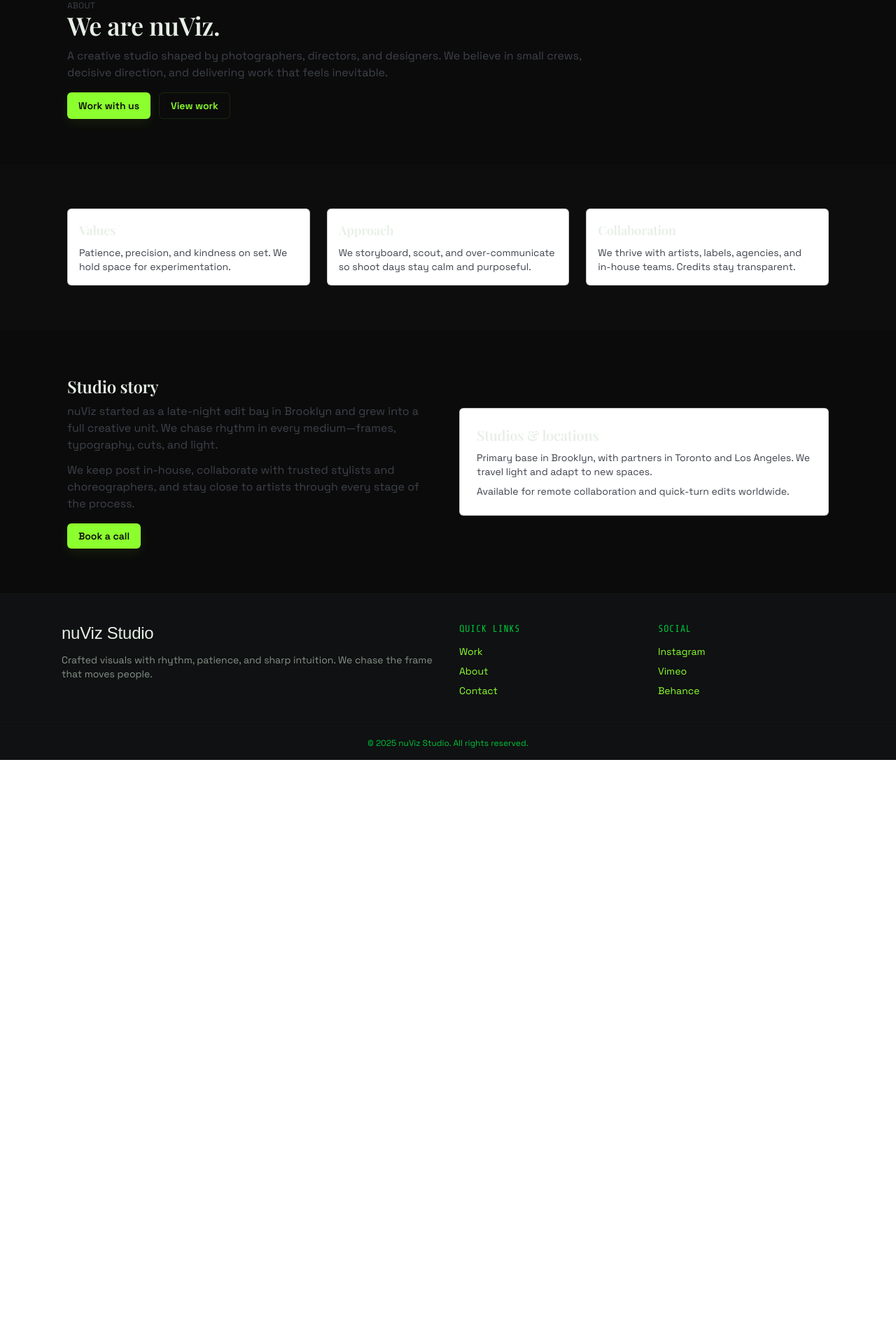
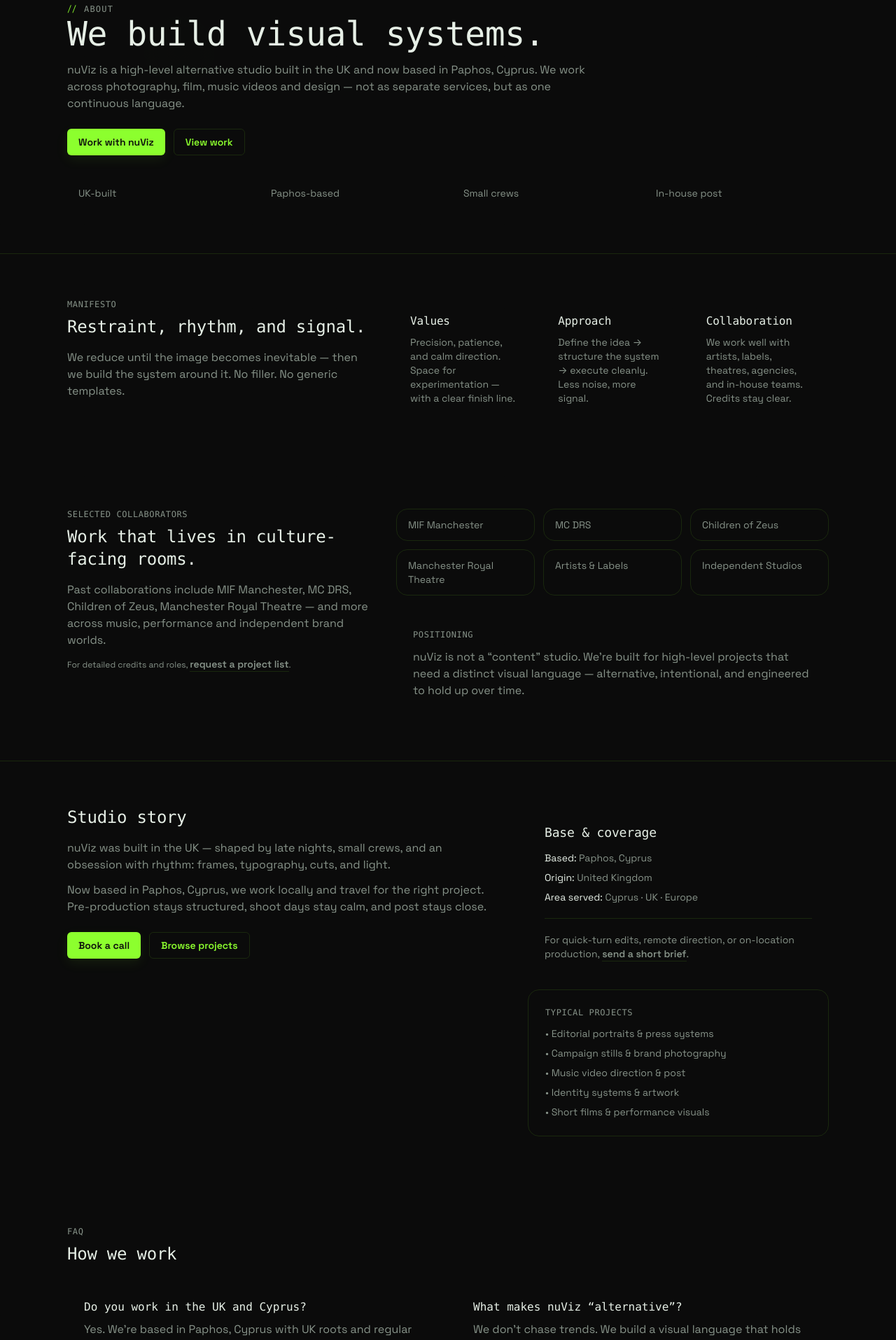
Before and after one commit to nuVizy/NUVIZYWEB, a React (Vite) app: page /about in a window 1280 px wide. Shown: the part 160-2075 px from the top of the page at 70% size. Before the commit the page ends 1246 px from the top, so only its background shows below. Built offline with nearby package versions, Linux system fonts and the light colour scheme; no server answers.

Commit message:
Updated About.tsx

```diff
--- a/src/pages/About.tsx
+++ b/src/pages/About.tsx
@@ -1,57 +1,221 @@
-import Section from '../components/ui/Section';
-import Button from '../components/ui/Button';
-import TextLink from '../components/ui/TextLink';
-import { usePageMeta } from '../hooks/usePageMeta';
+import Section from "../components/ui/Section";
+import Button from "../components/ui/Button";
+import TextLink from "../components/ui/TextLink";
+import { usePageMeta } from "../hooks/usePageMeta";
 
 const About = () => {
-  usePageMeta({ title: 'About | nuViz Studio', description: 'Story, values, and approach of nuViz Studio.' });
+  usePageMeta({
+    title: "About nuViz | UK-built, Cyprus-based Visual Systems Studio",
+    description:
+      "nuViz is a high-level alternative visual systems studio — built in the UK, now based in Paphos, Cyprus. Photography, film, music videos and design for artists, labels, theatres and brands.",
+    canonicalPath: "/about",
+  });
 
   return (
     <div>
+      {/* Intro */}
       <Section className="pt-16">
-        <p className="text-xs uppercase tracking-wide text-slate">About</p>
-        <h1 className="text-4xl font-serif">We are nuViz.</h1>
-        <p className="text-slate mt-3 max-w-3xl">
-          A creative studio shaped by photographers, directors, and designers. We believe in small crews, decisive direction,
-          and delivering work that feels inevitable.
+        <p className="font-mono text-xs uppercase tracking-widest text-[var(--muted)] code-prefix code-prefix-sm" data-prefix="//">
+          About
         </p>
-        <div className="mt-4 flex gap-3">
-          <Button to="/contact">Work with us</Button>
+
+        <h1 className="font-mono text-4xl md:text-5xl text-[var(--text)] matrix-glow">
+          We build visual systems.
+        </h1>
+
+        <p className="text-[var(--muted)] mt-4 max-w-3xl">
+          nuViz is a high-level alternative studio built in the UK and now based in Paphos, Cyprus. We work across photography, film,
+          music videos and design — not as separate services, but as one continuous language.
+        </p>
+
+        <div className="mt-6 flex flex-wrap gap-3">
+          <Button to="/contact">Work with nuViz</Button>
           <Button variant="ghost" to="/work">
             View work
           </Button>
         </div>
-      </Section>
 
-      <Section className="bg-slate/5">
-        <div className="grid gap-6 lg:grid-cols-3">
-          {[{ title: 'Values', text: 'Patience, precision, and kindness on set. We hold space for experimentation.' }, { title: 'Approach', text: 'We storyboard, scout, and over-communicate so shoot days stay calm and purposeful.' }, { title: 'Collaboration', text: 'We thrive with artists, labels, agencies, and in-house teams. Credits stay transparent.' }].map(item => (
-            <div key={item.title} className="border border-slate/30 rounded-subtle p-4 bg-white">
-              <h3 className="font-serif text-lg mb-2">{item.title}</h3>
-              <p className="text-sm text-slate">{item.text}</p>
-            </div>
-          ))}
+        <div className="mt-8 grid grid-cols-2 md:grid-cols-4 gap-3 text-sm text-[var(--muted)]">
+          <div className="matrix-panel rounded-2xl px-4 py-3">UK-built</div>
+          <div className="matrix-panel rounded-2xl px-4 py-3">Paphos-based</div>
+          <div className="matrix-panel rounded-2xl px-4 py-3">Small crews</div>
+          <div className="matrix-panel rounded-2xl px-4 py-3">In-house post</div>
         </div>
       </Section>
 
+      {/* Manifesto */}
+      <Section tone="borderTop">
+        <div className="grid gap-10 lg:grid-cols-12 items-start">
+          <div className="lg:col-span-5">
+            <p className="font-mono text-xs uppercase tracking-wider text-[var(--muted)]">Manifesto</p>
+            <h2 className="font-mono text-2xl text-[var(--text)] mt-2">
+              Restraint, rhythm, and signal.
+            </h2>
+            <p className="text-[var(--muted)] mt-4">
+              We reduce until the image becomes inevitable — then we build the system around it. No filler. No generic templates.
+            </p>
+          </div>
+
+          <div className="lg:col-span-7">
+            <div className="grid gap-4 md:grid-cols-3">
+              {[
+                {
+                  title: "Values",
+                  text: "Precision, patience, and calm direction. Space for experimentation — with a clear finish line.",
+                },
+                {
+                  title: "Approach",
+                  text: "Define the idea → structure the system → execute cleanly. Less noise, more signal.",
+                },
+                {
+                  title: "Collaboration",
+                  text: "We work well with artists, labels, theatres, agencies, and in-house teams. Credits stay clear.",
+                },
+              ].map((item) => (
+                <div key={item.title} className="matrix-panel rounded-2xl p-5">
+                  <h3 className="font-mono text-base text-[var(--text)] mb-2">{item.title}</h3>
+                  <p className="text-sm text-[var(--muted)]">{item.text}</p>
+                </div>
+              ))}
+            </div>
+          </div>
+        </div>
+      </Section>
+
+      {/* Credibility / Clients */}
       <Section>
-        <div className="grid gap-8 lg:grid-cols-2 items-center">
-          <div>
-            <h2 className="text-2xl font-serif mb-2">Studio story</h2>
-            <p className="text-slate mb-3">
-              nuViz started as a late-night edit bay in Brooklyn and grew into a full creative unit. We chase rhythm in every
-              medium—frames, typography, cuts, and light.
+        <div className="grid gap-10 lg:grid-cols-12 items-start">
+          <div className="lg:col-span-5">
+            <p className="font-mono text-xs uppercase tracking-wider text-[var(--muted)]">Selected collaborators</p>
+            <h2 className="font-mono text-2xl text-[var(--text)] mt-2">
+              Work that lives in culture-facing rooms.
+            </h2>
+            <p className="text-[var(--muted)] mt-4">
+              Past collaborations include MIF Manchester, MC DRS, Children of Zeus, Manchester Royal Theatre — and more across music,
+              performance and independent brand worlds.
             </p>
-            <p className="text-slate mb-4">
-              We keep post in-house, collaborate with trusted stylists and choreographers, and stay close to artists through every
-              stage of the process.
+            <p className="text-xs text-[var(--muted)] mt-3">
+              For detailed credits and roles,{" "}
+              <TextLink to="/contact">request a project list</TextLink>.
             </p>
-            <Button to="/contact">Book a call</Button>
           </div>
-          <div className="border border-slate/30 rounded-subtle p-6 bg-white">
-            <h3 className="font-serif text-xl mb-2">Studios & locations</h3>
-            <p className="text-sm text-slate">Primary base in Brooklyn, with partners in Toronto and Los Angeles. We travel light and adapt to new spaces.</p>
-            <p className="text-sm text-slate mt-2">Available for remote collaboration and quick-turn edits worldwide.</p>
+
+          <div className="lg:col-span-7">
+            <div className="grid grid-cols-2 md:grid-cols-3 gap-3 text-sm text-[var(--muted)]">
+              {[
+                "MIF Manchester",
+                "MC DRS",
+                "Children of Zeus",
+                "Manchester Royal Theatre",
+                "Artists & Labels",
+                "Independent Studios",
+              ].map((name) => (
+                <div key={name} className="border border-[var(--accent-dim)] rounded-2xl px-4 py-3">
+                  {name}
+                </div>
+              ))}
+            </div>
+
+            <div className="mt-6 matrix-panel rounded-2xl p-6">
+              <p className="font-mono text-xs uppercase tracking-wider text-[var(--muted)]">Positioning</p>
+              <p className="text-[var(--muted)] mt-3">
+                nuViz is not a “content” studio. We’re built for high-level projects that need a distinct visual language — alternative,
+                intentional, and engineered to hold up over time.
+              </p>
+            </div>
+          </div>
+        </div>
+      </Section>
+
+      {/* Story / Locations */}
+      <Section tone="borderTop">
+        <div className="grid gap-10 lg:grid-cols-12 items-start">
+          <div className="lg:col-span-7">
+            <h2 className="font-mono text-2xl text-[var(--text)]">Studio story</h2>
+            <p className="text-[var(--muted)] mt-4">
+              nuViz was built in the UK — shaped by late nights, small crews, and an obsession with rhythm: frames, typography, cuts,
+              and light.
+            </p>
+            <p className="text-[var(--muted)] mt-3">
+              Now based in Paphos, Cyprus, we work locally and travel for the right project. Pre-production stays structured, shoot days
+              stay calm, and post stays close.
+            </p>
+
+            <div className="mt-6 flex flex-wrap gap-3">
+              <Button to="/contact">Book a call</Button>
+              <Button variant="ghost" to="/work">
+                Browse projects
+              </Button>
+            </div>
+          </div>
+
+          <div className="lg:col-span-5">
+            <div className="matrix-panel rounded-2xl p-6">
+              <h3 className="font-mono text-lg text-[var(--text)]">Base & coverage</h3>
+              <p className="text-sm text-[var(--muted)] mt-3">
+                <span className="text-[var(--text)]">Based:</span> Paphos, Cyprus
+              </p>
+              <p className="text-sm text-[var(--muted)] mt-2">
+                <span className="text-[var(--text)]">Origin:</span> United Kingdom
+              </p>
+              <p className="text-sm text-[var(--muted)] mt-2">
+                <span className="text-[var(--text)]">Area served:</span> Cyprus · UK · Europe
+              </p>
+
+              <div className="mt-5 border-t border-[var(--accent-dim)] pt-5">
+                <p className="text-sm text-[var(--muted)]">
+                  For quick-turn edits, remote direction, or on-location production,{" "}
+                  <TextLink to="/contact">send a short brief</TextLink>.
+                </p>
+              </div>
+            </div>
+
+            <div className="mt-4 border border-[var(--accent-dim)] rounded-2xl p-6">
+              <p className="font-mono text-xs uppercase tracking-wider text-[var(--muted)]">Typical projects</p>
+              <ul className="mt-3 space-y-2 text-sm text-[var(--muted)]">
+                <li>• Editorial portraits & press systems</li>
+                <li>• Campaign stills & brand photography</li>
+                <li>• Music video direction & post</li>
+                <li>• Identity systems & artwork</li>
+                <li>• Short films & performance visuals</li>
+              </ul>
+            </div>
+          </div>
+        </div>
+      </Section>
+
+      {/* Light FAQ (SEO) */}
+      <Section>
+        <p className="font-mono text-xs uppercase tracking-wider text-[var(--muted)]">FAQ</p>
+        <h2 className="font-mono text-2xl text-[var(--text)] mt-2">How we work</h2>
+
+        <div className="mt-6 grid md:grid-cols-2 gap-6">
+          <div className="matrix-panel rounded-2xl p-6">
+            <div className="font-mono text-[var(--text)]">Do you work in the UK and Cyprus?</div>
+            <div className="text-[var(--muted)] mt-2">
+              Yes. We’re based in Paphos, Cyprus with UK roots and regular UK availability — plus travel across Europe when it fits.
+            </div>
+          </div>
+
+          <div className="matrix-panel rounded-2xl p-6">
+            <div className="font-mono text-[var(--text)]">What makes nuViz “alternative”?</div>
+            <div className="text-[var(--muted)] mt-2">
+              We don’t chase trends. We build a visual language that holds — restrained, deliberate, and recognisable.
+            </div>
+          </div>
+
+          <div className="matrix-panel rounded-2xl p-6">
+            <div className="font-mono text-[var(--text)]">Do you keep post in-house?</div>
+            <div className="text-[var(--muted)] mt-2">
+              Yes. Editing and finishing stay close to the original intent. We collaborate with specialists when the system needs it.
+            </div>
+          </div>
+
+          <div className="matrix-panel rounded-2xl p-6">
+            <div className="font-mono text-[var(--text)]">How do we start?</div>
+            <div className="text-[var(--muted)] mt-2">
+              Send a brief, a reference, and your timeline. We’ll reply with direction, scope, and next steps.
+            </div>
           </div>
         </div>
       </Section>
```
